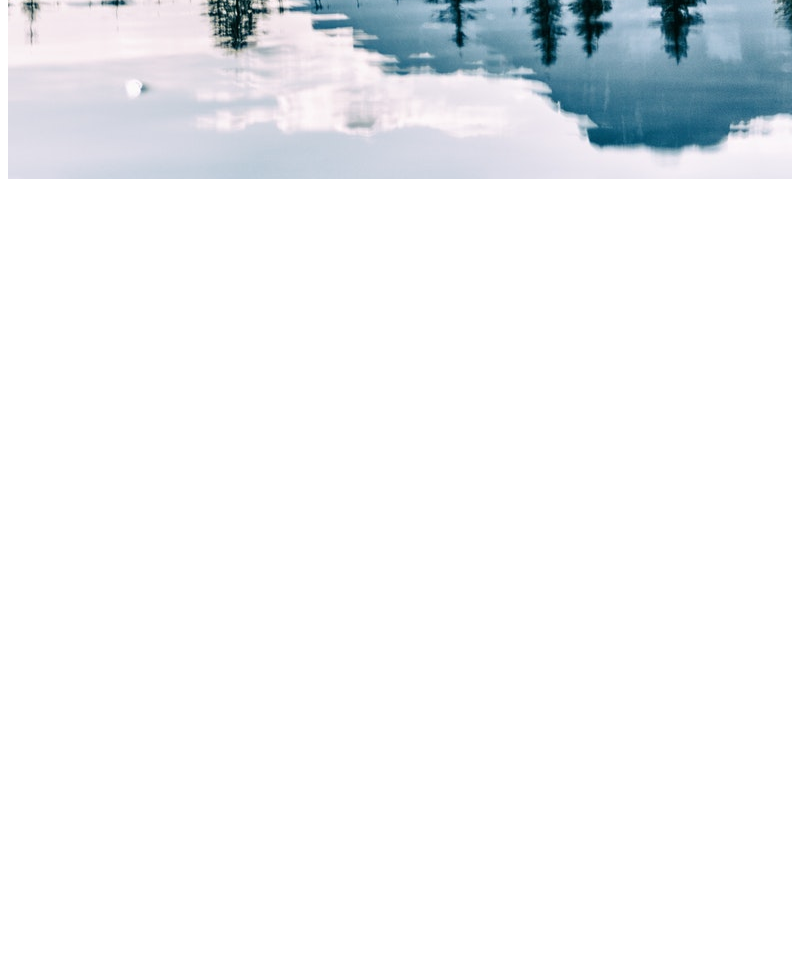
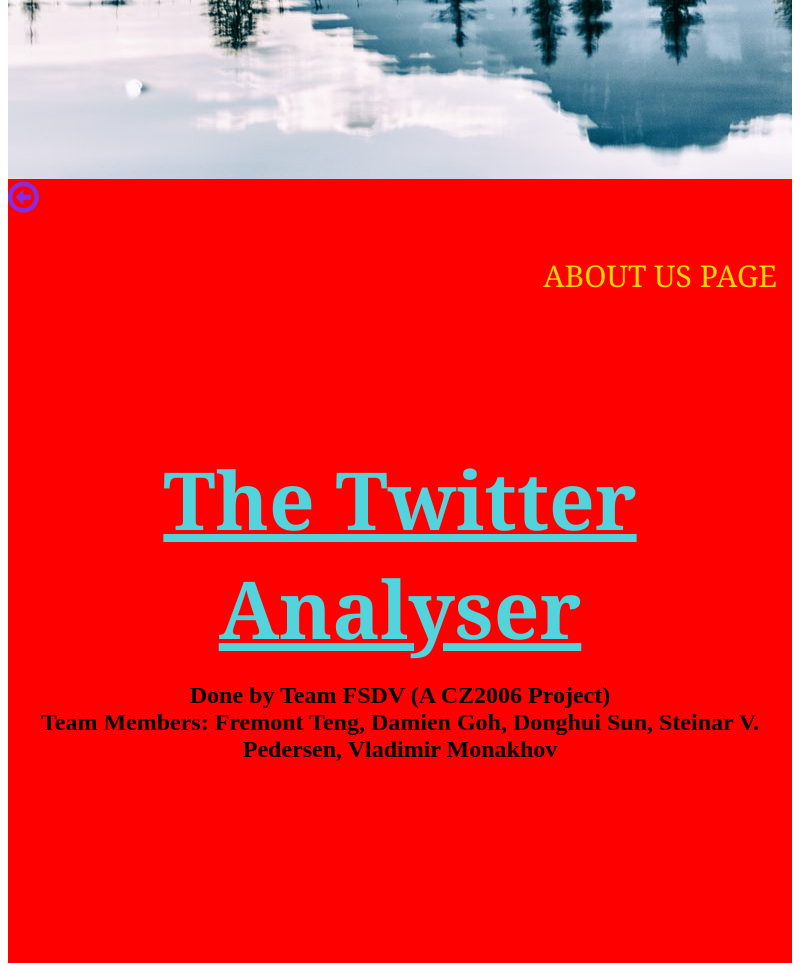
Before and after one commit to vladim0105/Twitter-Analyzer, an Electron app: page mainpage.html in a window 800 px wide. Shown: the part 613-1584 px from the top of the page. Before the commit the page ends 800 px from the top, so only its background shows below. Drawn offline with Linux system fonts and the light colour scheme; no server answers.

Commit message:
Added About Us Page

```diff
--- a/USETHISCSS.css
+++ b/USETHISCSS.css
@@ -3,6 +3,12 @@
             background-image: url("res/daylight.jpg");
             height: 100%;
 }
+
+.aboutUsBg {
+        background-color: red;
+        height: 100%;
+}
+
 .hero-text {
             text-align: center;
             position: relative;
--- a/mainpage.html
+++ b/mainpage.html
@@ -8,7 +8,7 @@
   <!-- Note that overlay transition not made yet lol-->
 
   <body>
-    <!-- Hero Image/Overlay-->
+    <!-- Intro Page-->
     <div class="hero-image" div id="overlay">
       <p id = "GroupName">FSDV Productions</p>
       <div class="hero-text">
@@ -18,10 +18,23 @@
       </div>
     </div>
 
+    <!-- About Us Page-->
+    <div class="aboutUsBg" div id="aboutUsPage">
+        <i id="returnToSearchPage" class="fa fa-arrow-circle-o-left" style="font-size:36px" ></i>
+      <p id = "GroupName">About Us Page</p>
+      <div class="hero-text">
+        <h1>The Twitter Analyser</h1>
+        <h2>Done by Team FSDV (A CZ2006 Project)
+          <br>Team Members: Fremont Teng, Damien Goh, Donghui Sun, Steinar V. Pedersen, Vladimir Monakhov
+        </h2>
+      </div>
+    </div>
+
     <!-- Search Page-->
     <div id = "mainBody" style= "display: none">
     <!-- Header-->
     <i id="entry" class="fa fa-arrow-circle-o-left" style="font-size:36px" ></i>
+    <i id="aboutUs" class="fa fa-info-circle" style="font-size:36px" ></i>
     <h1 id="header2">Twitter Analyzer<br>A FSDV CZ2006 Project</h1>
 
     <!-- Input Search Box-->
```
Also changed, not shown: src/renderer.ts (+9 -1 lines).
